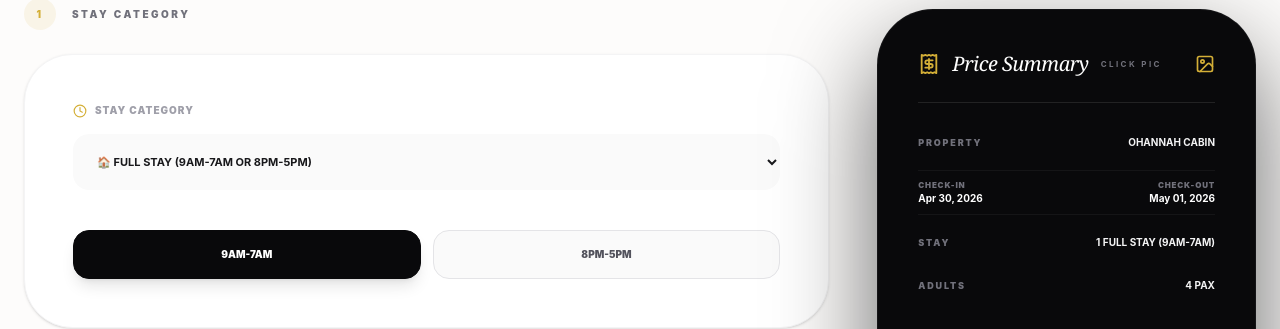
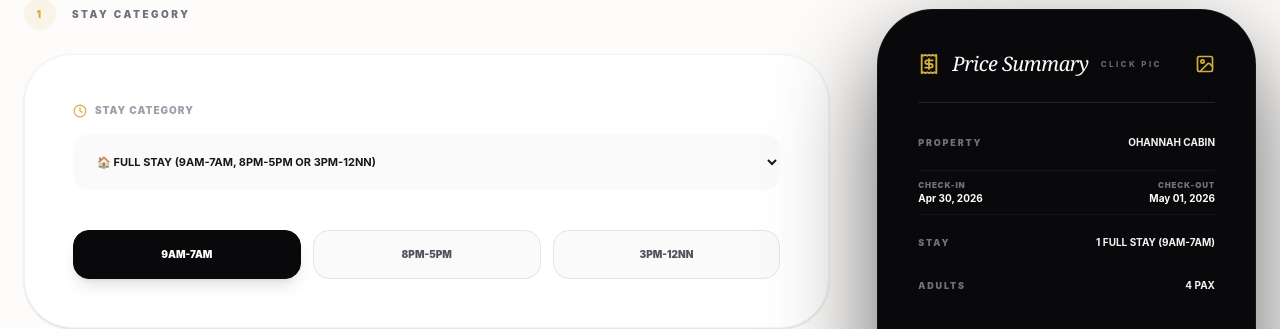
Before and after one commit to jcat-s/0hannahCabin, a React (Vite) app: page / in a window 1280 px wide. Both pictures are taken after a click on the button "BOOK NOW". Shown: the part 119-448 px from the top of the page. Built offline with nearby package versions, Linux system fonts and the light colour scheme; no server answers; the database is empty; a web font is replaced by a local one.

Commit message:
3pmto12nn

```diff
--- a/src/admin-site/Calendar.tsx
+++ b/src/admin-site/Calendar.tsx
@@ -24,7 +24,8 @@ export const PrintBookingItem = ({ booking }: { booking: any }) => {
         evening: { label: "Evening Chill", time: "8PM-7AM" },
         full: { label: "Full Stay", time: "" },
         "9AM-7AM": { label: "Full Stay", time: "9AM-7AM" },
-        "8PM-5PM": { label: "Full Stay", time: "8PM-5PM" }
+        "8PM-5PM": { label: "Full Stay", time: "8PM-5PM" },
+        "3PM-12NN": { label: "Full Stay", time: "3PM-12NN" }
     };
 
     const getStayDisplay = () => {
--- a/src/admin-site/PrintCalendar.tsx
+++ b/src/admin-site/PrintCalendar.tsx
@@ -17,7 +17,8 @@ export const PrintBookingItem = ({ booking }: { booking: any }) => {
     const stayLabels: Record<string, { label: string; time: string }> = {
         day: { label: "Day Lounge", time: "9AM-5PM" },
         evening: { label: "Evening Chill", time: "8PM-7AM" },
-        full: { label: "Full Stay", time: "" }
+        full: { label: "Full Stay", time: "" },
+        "3PM-12NN": { label: "Full Stay", time: "3PM-12NN" }
     };
 
     const getStayDisplay = () => {
--- a/src/admin-site/Reservations.tsx
+++ b/src/admin-site/Reservations.tsx
@@ -18,7 +18,8 @@ const stayLabels: Record<string, { label: string; time: string }> = {
     evening: { label: "Evening Chill", time: "8PM - 7AM" },
     full: { label: "Full Stay", time: " " },
     "9AM-7AM": { label: "Full Stay", time: "9AM - 7AM" },
-    "8PM-5PM": { label: "Full Stay", time: "8PM - 5PM" }
+    "8PM-5PM": { label: "Full Stay", time: "8PM - 5PM" },
+    "3PM-12NN": { label: "Full Stay", time: "3PM - 12NN" }
 };
 
 export const Reservations: React.FC<ReservationsProps> = ({ bookings, onStatusUpdate, onDelete }) => {
--- a/src/user-site/Page/BookingCategory.tsx
+++ b/src/user-site/Page/BookingCategory.tsx
@@ -14,7 +14,7 @@ const BOOKING_COLORS = [
     { id: "violet", label: "Violet Slot", bg: "bg-violet-400" },
 ];
 
-type FullStayOption = "9AM-7AM" | "8PM-5PM";
+type FullStayOption = "9AM-7AM" | "8PM-5PM" | "3PM-12NN";
 
 interface StayCategorySectionProps {
     stayType: StayType;
@@ -40,11 +40,11 @@ export function StayCategorySection({ stayType, setStayType, fullStayOption, set
                     >
                         <option value="day">☀️ Day Lounge (9AM-5PM)</option>
                         <option value="evening">🌙 Evening Chill (8PM-7AM)</option>
-                        <option value="full">🏠 Full Stay (9AM-7AM or 8PM-5PM)</option>
+                        <option value="full">🏠 Full Stay (9AM-7AM, 8PM-5PM or 3PM-12NN)</option>
                     </select>
                     {stayType === "full" && (
-                        <div className="mt-6 grid grid-cols-2 gap-3">
-                            {(["9AM-7AM", "8PM-5PM"] as FullStayOption[]).map(option => (
+                        <div className="mt-6 grid grid-cols-3 gap-3">
+                            {(["9AM-7AM", "8PM-5PM", "3PM-12NN"] as FullStayOption[]).map(option => (
                                 <button
                                     key={option}
                                     type="button"
--- a/src/user-site/Page/PriceSummary.tsx
+++ b/src/user-site/Page/PriceSummary.tsx
@@ -47,7 +47,7 @@ export function PriceSummary({
     const stayLabels = {
         day: { label: "Day Lounge", time: "9AM - 5PM" },
         evening: { label: "Evening Chill", time: "8PM - 7AM" },
-        full: { label: "Full Stay", time: "9AM-7AM / 8PM-5PM" }
+        full: { label: "Full Stay", time: "9AM-7AM / 8PM-5PM / 3PM-12NN" }
     };
 
     return (
--- a/src/user-site/hooks/useBooking.ts
+++ b/src/user-site/hooks/useBooking.ts
@@ -21,7 +21,7 @@ export function useBooking() {
     const [pets, setPets] = useState(0);
     const [specialOccasion, setSpecialOccasion] = useState("");
     const [selectedColor, setSelectedColor] = useState("");
-    const [fullStayOption, setFullStayOption] = useState<"9AM-7AM" | "8PM-5PM">("9AM-7AM");
+    const [fullStayOption, setFullStayOption] = useState<"9AM-7AM" | "8PM-5PM" | "3PM-12NN">("9AM-7AM");
     const [currentViewDate, setCurrentViewDate] = useState(new Date());
     const [dbBookings, setDbBookings] = useState<any[]>([]);
     const [dbHolidays, setDbHolidays] = useState<string[]>([]);
```
